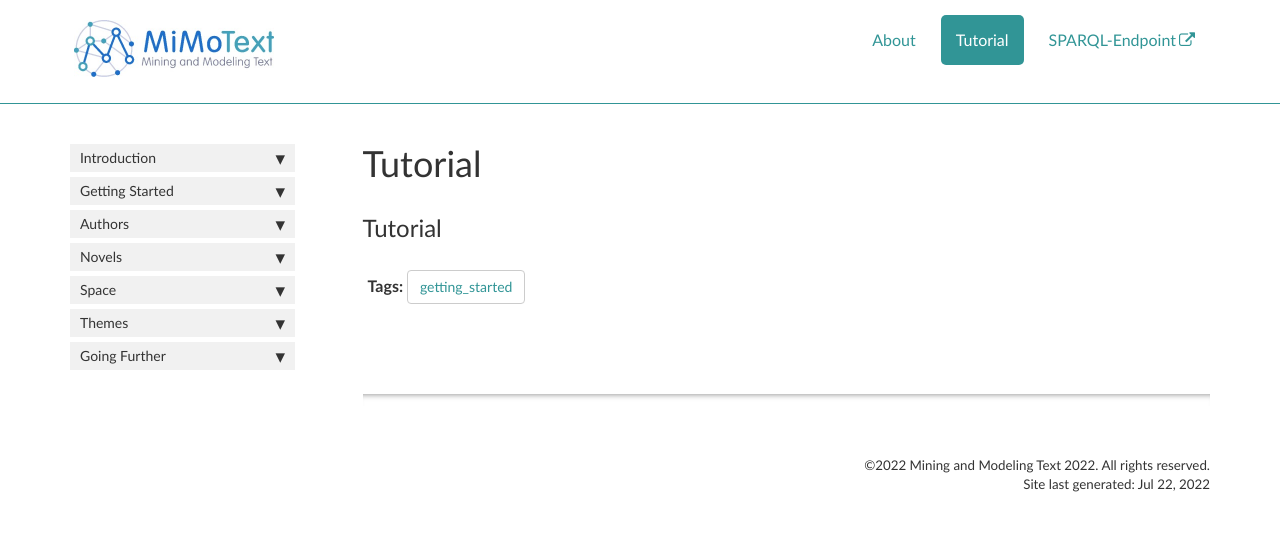
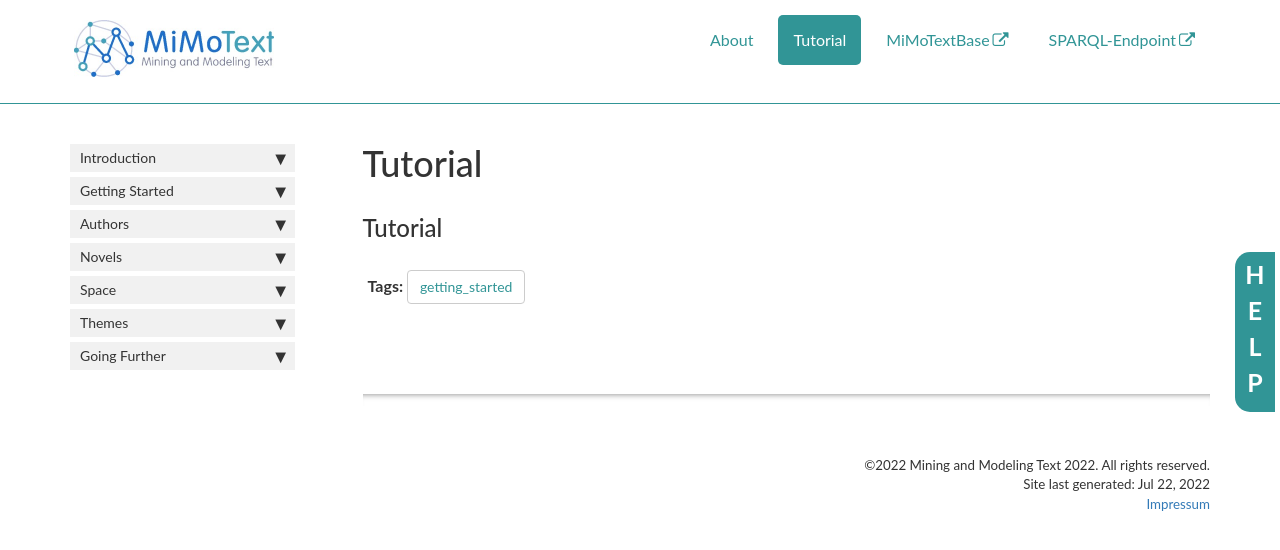
Before and after one commit to MiMoText/MiMoTextBase_Tutorial, a Jekyll site: the page built from pages/tutorial/tutorial_index.md, in a window 1280 px wide. Shown: the top 550 px of the page. Built offline with Jekyll 4.4.1, drawn with Linux system fonts in a browser that asks for light colours; comment, search, counter and statistics services are not loaded.

Commit message:
created help desk

```diff
--- a/_data/topnav.yml
+++ b/_data/topnav.yml
@@ -7,5 +7,7 @@
         url: /aboutMiMoTextBase.html
       - title: Tutorial
         url: /tutorial_index.html
+      - title: MiMoTextBase
+        external_url: http://data.mimotext.uni-trier.de
       - title: SPARQL-Endpoint
         external_url: http://query.mimotext.uni-trier.de
--- a/_includes/footer.html
+++ b/_includes/footer.html
@@ -3,8 +3,10 @@
                 <div class="col-lg-12 footer">
                &copy;{{ site.time | date: "%Y"  }} {{site.company_name}}. All rights reserved. <br />
 {% if page.last_updated %}<span>Page last updated:</span> {{page.last_updated}}<br/>{% endif %} Site last generated: {{ site.time | date: "%b %-d, %Y"  }} <br />
+<p><a href="./impressum.html">Impressum</a></p>
+
 <!-- <p><img src="{{ "images/mimo-masthead.jpg" }}" alt="Company logo"/></p> -->
-                </div>
+</div>
             </div>
 </footer>
 
--- /dev/null
+++ b/_includes/help.html
@@ -0,0 +1,222 @@
+
+<head>
+<style>
+body {
+  font-family: 'Lato', sans-serif;
+}
+
+#help-button{
+ text-align: center;
+ padding-top: 5px;
+ font-size: 25px;
+ font-weight: bolder;
+ background: #319596;
+ color: #ffffff;
+ width: 40px;
+ height: 160px;
+ border-radius: 15px 0px 0px 15px;
+ position: fixed;
+ right:5px;
+
+}
+
+.overlay {
+  height: 80%;
+  width: 0;
+  position: fixed;
+  z-index: 1;
+  top: 0;
+  right: 0;
+  background-color: #ffffff;
+  background-color: #ffffff;
+  overflow-x: hidden;
+  transition: 0.5s;
+}
+
+.overlay-content {
+  position: relative;
+  top: 25%;
+  width: 100%;
+  text-align: center;
+  margin-top: 30px;
+}
+
+.overlay a {
+  margin-top: 15px;
+  margin-bottom: 0px;
+  padding: 5px;
+  text-decoration: none;
+  font-size: 16px;
+  color: #319596;
+  display: block;
+  transition: 0.3s;
+}
+
+.overlay a:hover, .overlay a:focus {
+  color: #337ab7;
+}
+
+.overlay .closebtn {
+  position: absolute;
+  top: 90px;
+  right: 45px;
+  font-size: 60px;
+  color: #319596;
+}
+
+@media screen and (max-height: 450px) {
+  .overlay a {font-size: 20px}
+  .overlay .closebtn {
+  font-size: 40px;
+  top: 15px;
+  right: 35px;
+  }
+}
+</style>
+</head>
+<body>
+
+<div id="myNav" class="overlay">
+  <a href="javascript:void(0)" class="closebtn" onclick="closeNav()">&times;</a>
+  <div class="overlay-content">
+
+
+<div class="panel-group" id="accordion">
+    <div class="panel panel-default">
+        <div class="panel-heading">
+            <h4 class="panel-title">
+                <a class="noCrossRef accordion-toggle" data-toggle="collapse" data-parent="#accordion" href="#collapseOne">Lorem ipsum dolor sit amet, consectetur adipiscing elit?</a>
+            </h4>
+        </div>
+        <div id="collapseOne" class="panel-collapse collapse noCrossRef">
+            <div class="panel-body">
+                Anim pariatur cliche reprehenderit, enim eiusmod high life accusamus terry richardson ad squid. 3 wolf moon officia aute, non cupidatat skateboard dolor brunch. Food truck quinoa nesciunt laborum eiusmod. Brunch 3 wolf moon tempor, sunt aliqua put a bird on it squid single-origin coffee nulla assumenda shoreditch et. Nihil anim keffiyeh helvetica, craft beer labore wes anderson cred nesciunt sapiente ea proident. Ad vegan excepteur butcher vice lomo. Leggings occaecat craft beer farm-to-table, raw denim aesthetic synth nesciunt you probably haven't heard of them accusamus labore sustainable VHS.
+            </div>
+        </div>
+    </div>
+    <!-- /.panel -->
+    <div class="panel panel-default">
+        <div class="panel-heading">
+            <h4 class="panel-title">
+                <a class="noCrossRef accordion-toggle" data-toggle="collapse" data-parent="#accordion" href="#collapseTwo">Curabitur eget leo at velit imperdiet varius. In eu ipsum vitae velit congue iaculis vitae at risus?</a>
+            </h4>
+        </div>
+        <div id="collapseTwo" class="panel-collapse collapse noCrossRef">
+            <div class="panel-body">
+                Anim pariatur cliche reprehenderit, enim eiusmod high life accusamus terry richardson ad squid. 3 wolf moon officia aute, non cupidatat skateboard dolor brunch. Food truck quinoa nesciunt laborum eiusmod. Brunch 3 wolf moon tempor, sunt aliqua put a bird on it squid single-origin coffee nulla assumenda shoreditch et. Nihil anim keffiyeh helvetica, craft beer labore wes anderson cred nesciunt sapiente ea proident. Ad vegan excepteur butcher vice lomo. Leggings occaecat craft beer farm-to-table, raw denim aesthetic synth nesciunt you probably haven't heard of them accusamus labore sustainable VHS.
+            </div>
+        </div>
+    </div>
+    <!-- /.panel -->
+    <div class="panel panel-default">
+        <div class="panel-heading">
+            <h4 class="panel-title">
+                <a class="noCrossRef accordion-toggle" data-toggle="collapse" data-parent="#accordion" href="#collapseThree">Aenean consequat lorem ut felis ullamcorper?</a>
+            </h4>
+        </div>
+        <div id="collapseThree" class="panel-collapse collapse noCrossRef">
+            <div class="panel-body">
+                Anim pariatur cliche reprehenderit, enim eiusmod high life accusamus terry richardson ad squid. 3 wolf moon officia aute, non cupidatat skateboard dolor brunch. Food truck quinoa nesciunt laborum eiusmod. Brunch 3 wolf moon tempor, sunt aliqua put a bird on it squid single-origin coffee nulla assumenda shoreditch et. Nihil anim keffiyeh helvetica, craft beer labore wes anderson cred nesciunt sapiente ea proident. Ad vegan excepteur butcher vice lomo. Leggings occaecat craft beer farm-to-table, raw denim aesthetic synth nesciunt you probably haven't heard of them accusamus labore sustainable VHS.
+            </div>
+        </div>
+    </div>
+    <!-- /.panel -->
+    <div class="panel panel-default">
+        <div class="panel-heading">
+            <h4 class="panel-title">
+                <a class="noCrossRef accordion-toggle" data-toggle="collapse" data-parent="#accordion" href="#collapseFour">Lorem ipsum dolor sit amet, consectetur adipiscing elit?</a>
+            </h4>
+        </div>
+        <div id="collapseFour" class="panel-collapse collapse">
+            <div class="panel-body">
+                Anim pariatur cliche reprehenderit, enim eiusmod high life accusamus terry richardson ad squid. 3 wolf moon officia aute, non cupidatat skateboard dolor brunch. Food truck quinoa nesciunt laborum eiusmod. Brunch 3 wolf moon tempor, sunt aliqua put a bird on it squid single-origin coffee nulla assumenda shoreditch et. Nihil anim keffiyeh helvetica, craft beer labore wes anderson cred nesciunt sapiente ea proident. Ad vegan excepteur butcher vice lomo. Leggings occaecat craft beer farm-to-table, raw denim aesthetic synth nesciunt you probably haven't heard of them accusamus labore sustainable VHS.
+            </div>
+        </div>
+    </div>
+    <!-- /.panel -->
+    <div class="panel panel-default">
+        <div class="panel-heading">
+            <h4 class="panel-title">
+                <a class="noCrossRef accordion-toggle" data-toggle="collapse" data-parent="#accordion" href="#collapseFive">Curabitur eget leo at velit imperdiet varius. In eu ipsum vitae velit congue iaculis vitae at risus?</a>
+            </h4>
+        </div>
+        <div id="collapseFive" class="panel-collapse collapse">
+            <div class="panel-body">
+                Anim pariatur cliche reprehenderit, enim eiusmod high life accusamus terry richardson ad squid. 3 wolf moon officia aute, non cupidatat skateboard dolor brunch. Food truck quinoa nesciunt laborum eiusmod. Brunch 3 wolf moon tempor, sunt aliqua put a bird on it squid single-origin coffee nulla assumenda shoreditch et. Nihil anim keffiyeh helvetica, craft beer labore wes anderson cred nesciunt sapiente ea proident. Ad vegan excepteur butcher vice lomo. Leggings occaecat craft beer farm-to-table, raw denim aesthetic synth nesciunt you probably haven't heard of them accusamus labore sustainable VHS.
+            </div>
+        </div>
+    </div>
+    <!-- /.panel -->
+    <div class="panel panel-default">
+        <div class="panel-heading">
+            <h4 class="panel-title">
+                <a class="noCrossRef accordion-toggle" data-toggle="collapse" data-parent="#accordion" href="#collapseSix">Aenean consequat lorem ut felis ullamcorper?</a>
+            </h4>
+        </div>
+        <div id="collapseSix" class="panel-collapse collapse">
+            <div class="panel-body">
+                Anim pariatur cliche reprehenderit, enim eiusmod high life accusamus terry richardson ad squid. 3 wolf moon officia aute, non cupidatat skateboard dolor brunch. Food truck quinoa nesciunt laborum eiusmod. Brunch 3 wolf moon tempor, sunt aliqua put a bird on it squid single-origin coffee nulla assumenda shoreditch et. Nihil anim keffiyeh helvetica, craft beer labore wes anderson cred nesciunt sapiente ea proident. Ad vegan excepteur butcher vice lomo. Leggings occaecat craft beer farm-to-table, raw denim aesthetic synth nesciunt you probably haven't heard of them accusamus labore sustainable VHS.
+            </div>
+        </div>
+    </div>
+    <!-- /.panel -->
+    <div class="panel panel-default">
+        <div class="panel-heading">
+            <h4 class="panel-title">
+                <a class="noCrossRef accordion-toggle" data-toggle="collapse" data-parent="#accordion" href="#collapseSeven">Lorem ipsum dolor sit amet, consectetur adipiscing elit?</a>
+            </h4>
+        </div>
+        <div id="collapseSeven" class="panel-collapse collapse">
+            <div class="panel-body">
+                Anim pariatur cliche reprehenderit, enim eiusmod high life accusamus terry richardson ad squid. 3 wolf moon officia aute, non cupidatat skateboard dolor brunch. Food truck quinoa nesciunt laborum eiusmod. Brunch 3 wolf moon tempor, sunt aliqua put a bird on it squid single-origin coffee nulla assumenda shoreditch et. Nihil anim keffiyeh helvetica, craft beer labore wes anderson cred nesciunt sapiente ea proident. Ad vegan excepteur butcher vice lomo. Leggings occaecat craft beer farm-to-table, raw denim aesthetic synth nesciunt you probably haven't heard of them accusamus labore sustainable VHS.
+            </div>
+        </div>
+    </div>
+    <!-- /.panel -->
+    <div class="panel panel-default">
+        <div class="panel-heading">
+            <h4 class="panel-title">
+                <a class="noCrossRef accordion-toggle" data-toggle="collapse" data-parent="#accordion" href="#collapseEight">Curabitur eget leo at velit imperdiet varius. In eu ipsum vitae velit congue iaculis vitae at risus?</a>
+            </h4>
+        </div>
+        <div id="collapseEight" class="panel-collapse collapse">
+            <div class="panel-body">
+                Anim pariatur cliche reprehenderit, enim eiusmod high life accusamus terry richardson ad squid. 3 wolf moon officia aute, non cupidatat skateboard dolor brunch. Food truck quinoa nesciunt laborum eiusmod. Brunch 3 wolf moon tempor, sunt aliqua put a bird on it squid single-origin coffee nulla assumenda shoreditch et. Nihil anim keffiyeh helvetica, craft beer labore wes anderson cred nesciunt sapiente ea proident. Ad vegan excepteur butcher vice lomo. Leggings occaecat craft beer farm-to-table, raw denim aesthetic synth nesciunt you probably haven't heard of them accusamus labore sustainable VHS.
+            </div>
+        </div>
+    </div>
+    <!-- /.panel -->
+    <div class="panel panel-default">
+        <div class="panel-heading">
+            <h4 class="panel-title">
+                <a class="noCrossRef accordion-toggle" data-toggle="collapse" data-parent="#accordion" href="#collapseNine">Aenean consequat lorem ut felis ullamcorper?</a>
+            </h4>
+        </div>
+        <div id="collapseNine" class="panel-collapse collapse">
+            <div class="panel-body">
+                Anim pariatur cliche reprehenderit, enim eiusmod high life accusamus terry richardson ad squid. 3 wolf moon officia aute, non cupidatat skateboard dolor brunch. Food truck quinoa nesciunt laborum eiusmod. Brunch 3 wolf moon tempor, sunt aliqua put a bird on it squid single-origin coffee nulla assumenda shoreditch et. Nihil anim keffiyeh helvetica, craft beer labore wes anderson cred nesciunt sapiente ea proident. Ad vegan excepteur butcher vice lomo. Leggings occaecat craft beer farm-to-table, raw denim aesthetic synth nesciunt you probably haven't heard of them accusamus labore sustainable VHS.
+            </div>
+        </div>
+    </div>
+    <!-- /.panel -->
+</div>
+<!-- /.panel-group -->
+
+
+  </div>
+</div>
+
+
+
+<span style="cursor:pointer" onclick="openNav()" id="help-button">H<br/>E<br/>L<br/>P</span>
+
+<script>
+function openNav() {
+  document.getElementById("myNav").style.width = "50%";
+}
+
+function closeNav() {
+  document.getElementById("myNav").style.width = "0%";
+}
+</script>
+</body>
--- a/pages/tutorial/tutorial_index.md
+++ b/pages/tutorial/tutorial_index.md
@@ -11,4 +11,6 @@
 
 ## Tutorial
 
-<!-- {% include links.html %} -->
+
+
+{% include help.html %}
```
Also changed, not shown: _includes/about.html (+98 -17 lines), pages/extrapages/impressum.md (+1 -1 lines).
